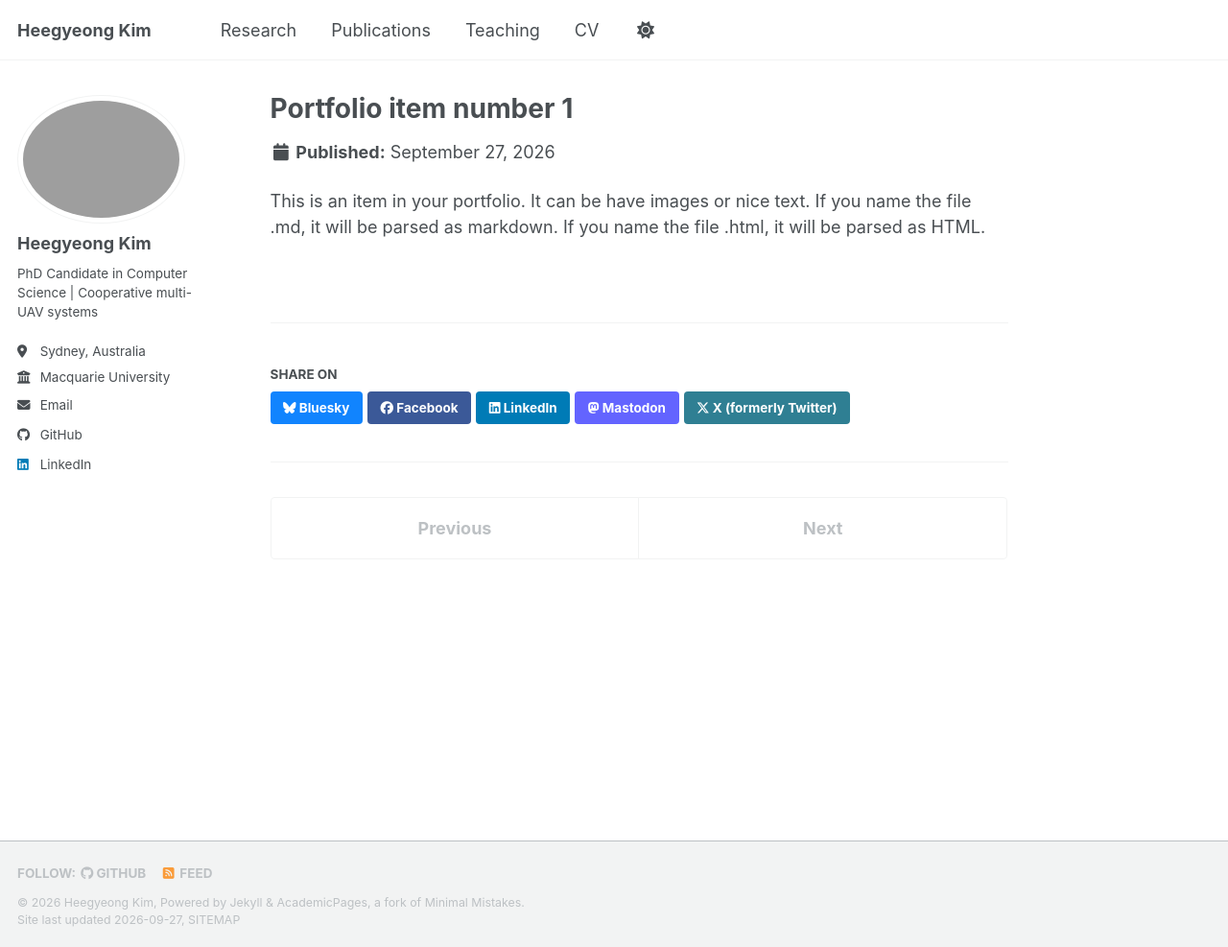
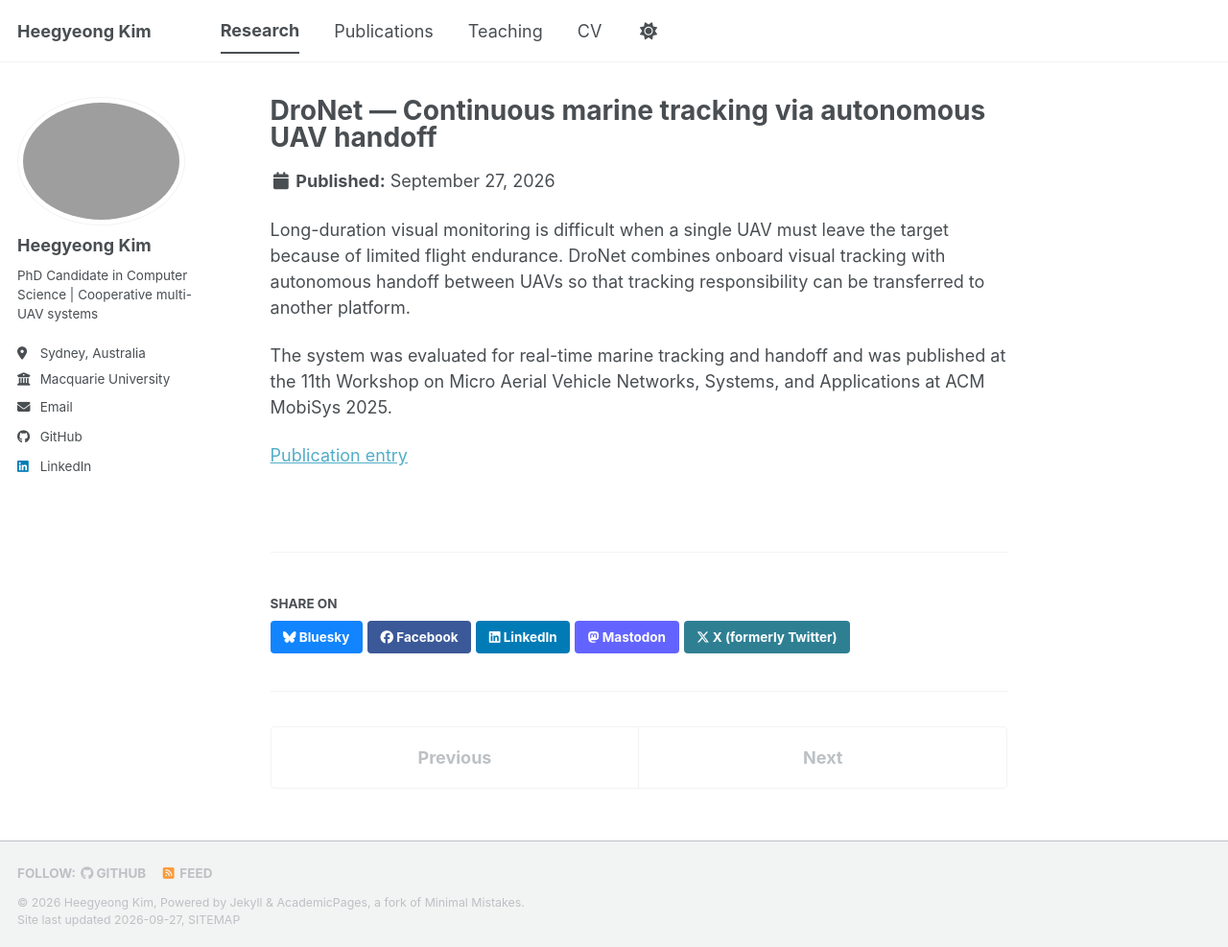
Before and after one commit to HeegyeongK/heegyeongk.github.io, a Jekyll site: the page built from _portfolio/portfolio-1.md, in a window 1280 px wide and 987 px high. Shown: the whole window at 96% size. Built offline with Jekyll 4.4.1, drawn with Linux system fonts in a browser that asks for light colours; a style sheet for code colours, icons or effects is not loaded.

Commit message:
Customize _portfolio/portfolio-1.md

```diff
--- a/_portfolio/portfolio-1.md
+++ b/_portfolio/portfolio-1.md
@@ -1,7 +1,12 @@
 ---
-title: "Portfolio item number 1"
-excerpt: "Short description of portfolio item number 1<br/><img src='/images/500x300.png'>"
+title: "DroNet — Continuous marine tracking via autonomous UAV handoff"
+excerpt: "A multi-UAV system for extending marine-animal tracking beyond the endurance of a single drone."
 collection: portfolio
+permalink: /research/dronet/
 ---
 
-This is an item in your portfolio. It can be have images or nice text. If you name the file .md, it will be parsed as markdown. If you name the file .html, it will be parsed as HTML.
+Long-duration visual monitoring is difficult when a single UAV must leave the target because of limited flight endurance. DroNet combines onboard visual tracking with autonomous handoff between UAVs so that tracking responsibility can be transferred to another platform.
+
+The system was evaluated for real-time marine tracking and handoff and was published at the 11th Workshop on Micro Aerial Vehicle Networks, Systems, and Applications at ACM MobiSys 2025.
+
+[Publication entry](/publications/dronet/)
```
